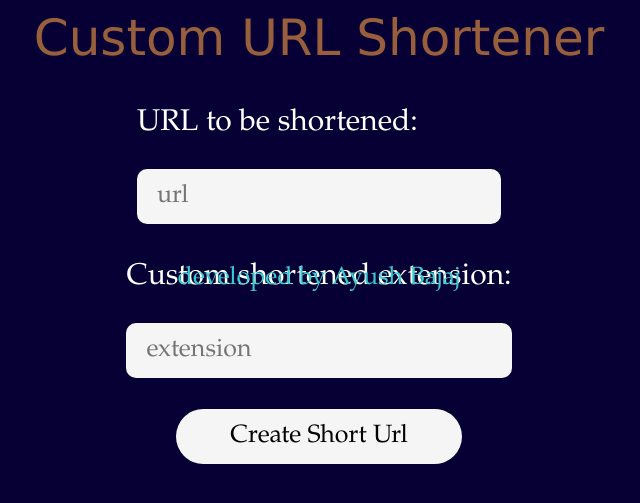
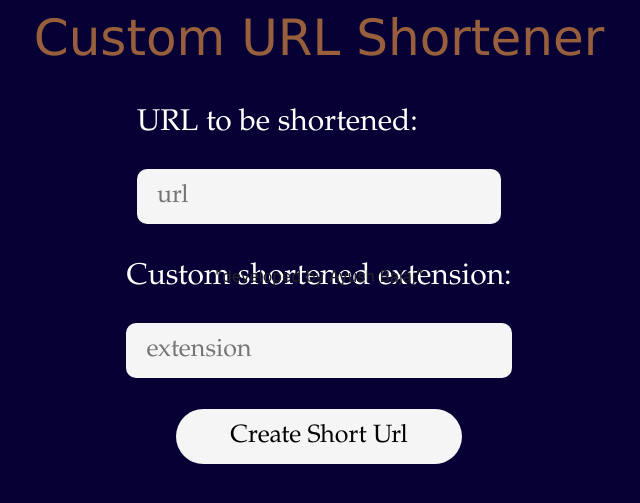
Before and after one commit to BajajAyush/url_shortener, a Django app: page / in a window 1280 px wide. Shown: the top 503 px of the page, without its empty margins (321-961 px from the left). Run offline with Django 3.2, Linux system fonts and the light colour scheme; some libraries are stand-ins or nearby versions.

Commit message:
things added

```diff
--- a/main/templates/main/base.html
+++ b/main/templates/main/base.html
@@ -121,7 +121,7 @@
 
     </body>
     <footer>
-        <h4 class="bottom">developed by Ayush Bajaj</h4>
+        "developed by Ayush Bajaj"
 
     </footer>
 </html>
```
